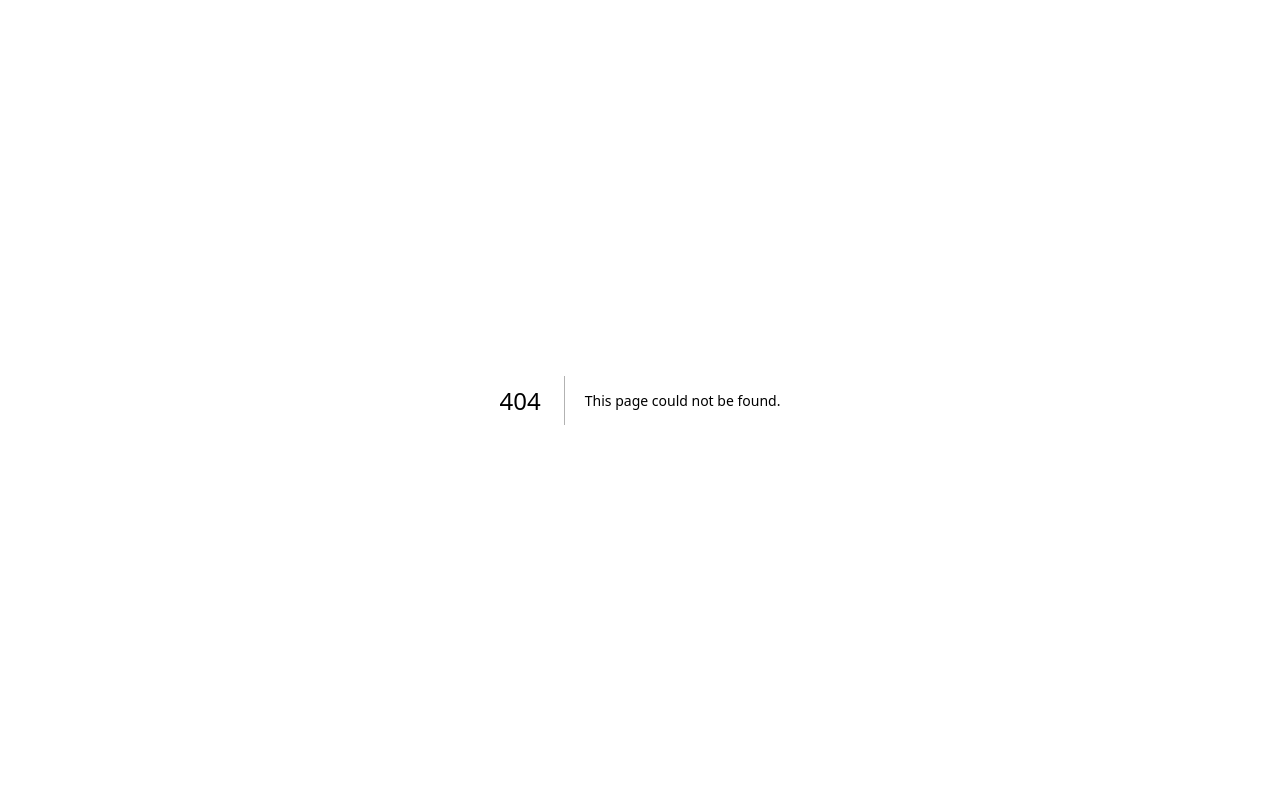
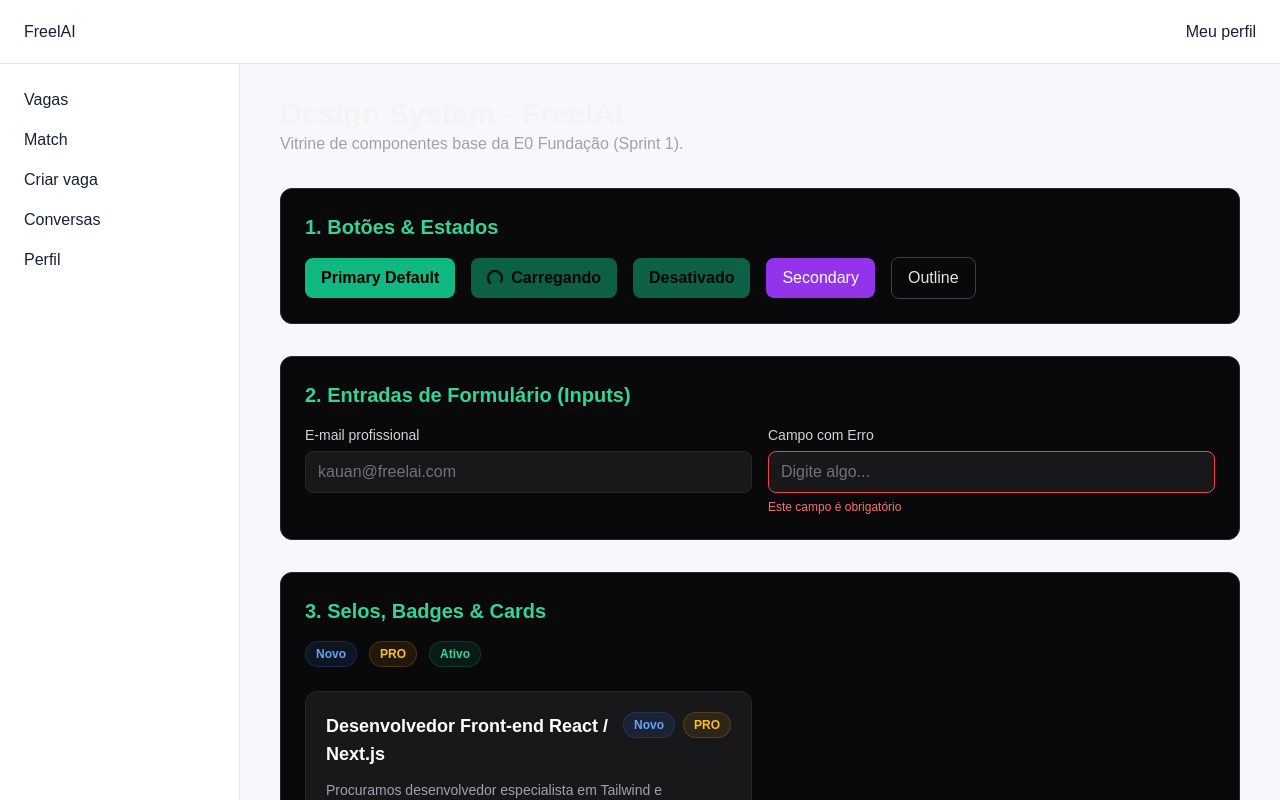
Before and after one commit to Pedro-Soares09/FreelAI-Front, a Next.js app: page /ds in a window 1280 px wide. Before the commit this address had no page. Shown: the top 800 px of the page. Built offline with nearby package versions, Linux system fonts and the light colour scheme.

Commit message:
feat: implementa design system

```diff
--- /dev/null
+++ b/src/app/(app)/ds/page.tsx
@@ -0,0 +1,53 @@
+'use client';
+import { Button } from '@/components/ui/button';
+import { Input } from '@/components/ui/input';
+import { JobCard } from '@/components/shared/job-card';
+import { Badge } from '@/components/shared/trust-seals';
+
+export default function DesignSystemPage() {
+  return (
+    <div className="p-8 max-w-5xl mx-auto flex flex-col gap-8 text-zinc-100">
+      <div>
+        <h1 className="text-3xl font-bold">Design System - FreelAI</h1>
+        <p className="text-zinc-400">Vitrine de componentes base da E0 Fundação (Sprint 1).</p>
+      </div>
+
+      <section className="flex flex-col gap-4 p-6 bg-zinc-950 rounded-xl border border-zinc-800">
+        <h2 className="text-xl font-semibold text-emerald-400">1. Botões & Estados</h2>
+        <div className="flex flex-wrap gap-4 items-center">
+          <Button variant="primary">Primary Default</Button>
+          <Button variant="primary" isLoading>Carregando</Button>
+          <Button variant="primary" disabled>Desativado</Button>
+          <Button variant="secondary">Secondary</Button>
+          <Button variant="outline">Outline</Button>
+        </div>
+      </section>
+
+      <section className="flex flex-col gap-4 p-6 bg-zinc-950 rounded-xl border border-zinc-800">
+        <h2 className="text-xl font-semibold text-emerald-400">2. Entradas de Formulário (Inputs)</h2>
+        <div className="grid grid-cols-1 md:grid-cols-2 gap-4">
+          <Input label="E-mail profissional" placeholder="kauan@freelai.com" />
+          <Input label="Campo com Erro" placeholder="Digite algo..." error="Este campo é obrigatório" />
+        </div>
+      </section>
+
+      <section className="flex flex-col gap-4 p-6 bg-zinc-950 rounded-xl border border-zinc-800">
+        <h2 className="text-xl font-semibold text-emerald-400">3. Selos, Badges & Cards</h2>
+        <div className="flex gap-3 mb-2">
+          <Badge type="novo" />
+          <Badge type="pro" />
+          <Badge type="estado" />
+        </div>
+        <div className="grid grid-cols-1 md:grid-cols-2 gap-4">
+          <JobCard
+            title="Desenvolvedor Front-end React / Next.js"
+            budget="R$ 3.500"
+            description="Procuramos desenvolvedor especialista em Tailwind e componentes modulares para dashboard."
+            isNew
+            isPro
+          />
+        </div>
+      </section>
+    </div>
+  );
+}
--- a/src/components/shared/job-card.tsx
+++ b/src/components/shared/job-card.tsx
@@ -1,16 +1,28 @@
-import Link from "next/link";
-import type { Job } from "@/types";
+import { Badge } from './trust-seals';
 
-export function JobCard({ job }: { job: Job }) {
+interface JobCardProps {
+  title: string;
+  budget: string;
+  description: string;
+  isPro?: boolean;
+  isNew?: boolean;
+}
+
+export const JobCard: React.FC<JobCardProps> = ({ title, budget, description, isPro, isNew }) => {
   return (
-    <article className="job-card">
-      <h2>
-        <Link href={`/vagas/${job.id}`}>{job.title}</Link>
-      </h2>
-      <p>{job.description}</p>
-      <p>
-        {job.category} · {job.budget}
-      </p>
-    </article>
+    <div className="p-5 rounded-xl bg-zinc-900 border border-zinc-800 hover:border-zinc-700 transition-all flex flex-col gap-3">
+      <div className="flex justify-between items-start">
+        <h3 className="text-lg font-semibold text-white">{title}</h3>
+        <div className="flex gap-2">
+          {isNew && <Badge type="novo" />}
+          {isPro && <Badge type="pro" />}
+        </div>
+      </div>
+      <p className="text-sm text-zinc-400 line-clamp-2">{description}</p>
+      <div className="flex justify-between items-center mt-2 pt-3 border-t border-zinc-800/60">
+        <span className="text-emerald-400 font-bold">{budget}</span>
+        <span className="text-xs text-zinc-500">Visualizar Vaga &rarr;</span>
+      </div>
+    </div>
   );
-}
+};
--- a/src/components/shared/trust-seals.tsx
+++ b/src/components/shared/trust-seals.tsx
@@ -1,8 +1,19 @@
-export function TrustSeals() {
+export const Badge = ({ type }: { type: 'novo' | 'pro' | 'estado' }) => {
+  const styles = {
+    novo: 'bg-blue-500/10 text-blue-400 border-blue-500/20',
+    pro: 'bg-amber-500/10 text-amber-400 border-amber-500/20',
+    estado: 'bg-emerald-500/10 text-emerald-400 border-emerald-500/20',
+  };
+
+  const labels = {
+    novo: 'Novo',
+    pro: 'PRO',
+    estado: 'Ativo'
+  };
+
   return (
-    <ul className="trust-seals" aria-label="Compromissos da plataforma">
-      <li>Perfis verificados</li>
-      <li>Pagamentos protegidos</li>
-    </ul>
+    <span className={`text-xs px-2.5 py-1 rounded-full border font-semibold ${styles[type]}`}>
+      {labels[type]}
+    </span>
   );
-}
+};
--- /dev/null
+++ b/src/components/ui/button.tsx
@@ -0,0 +1,37 @@
+import React from 'react';
+
+interface ButtonProps extends React.ButtonHTMLAttributes<HTMLButtonElement> {
+  variant?: 'primary' | 'secondary' | 'outline' | 'ghost';
+  isLoading?: boolean;
+}
+
+export const Button: React.FC<ButtonProps> = ({
+  children,
+  variant = 'primary',
+  isLoading = false,
+  disabled,
+  className = '',
+  ...props
+}) => {
+  const baseStyles = 'px-4 py-2 rounded-lg font-medium transition-all flex items-center justify-center gap-2 disabled:opacity-50 disabled:cursor-not-allowed';
+
+  const variants = {
+    primary: 'bg-emerald-500 hover:bg-emerald-600 text-black font-semibold',
+    secondary: 'bg-purple-600 hover:bg-purple-700 text-white',
+    outline: 'border border-zinc-700 hover:bg-zinc-800 text-zinc-200',
+    ghost: 'hover:bg-zinc-800 text-zinc-300'
+  };
+
+  return (
+    <button
+      disabled={disabled || isLoading}
+      className={`${baseStyles} ${variants[variant]} ${className}`}
+      {...props}
+    >
+      {isLoading ? (
+        <span className="w-4 h-4 border-2 border-current border-t-transparent rounded-full animate-spin" />
+      ) : null}
+      {children}
+    </button>
+  );
+};
--- /dev/null
+++ b/src/components/ui/input.tsx
@@ -0,0 +1,21 @@
+import React from 'react';
+
+interface InputProps extends React.InputHTMLAttributes<HTMLInputElement> {
+  label?: string;
+  error?: string;
+}
+
+export const Input: React.FC<InputProps> = ({ label, error, className = '', ...props }) => {
+  return (
+    <div className="flex flex-col gap-1.5 w-full">
+      {label && <label className="text-sm font-medium text-zinc-300">{label}</label>}
+      <input
+        className={`px-3 py-2 rounded-lg bg-zinc-900 border text-zinc-100 placeholder-zinc-500 focus:outline-none focus:ring-2 transition-all ${
+          error ? 'border-red-500 focus:ring-red-500/20' : 'border-zinc-800 focus:border-emerald-500 focus:ring-emerald-500/20'
+        } ${className}`}
+        {...props}
+      />
+      {error && <span className="text-xs text-red-400">{error}</span>}
+    </div>
+  );
+};
--- a/src/theme/tokens.ts
+++ b/src/theme/tokens.ts
@@ -1,11 +1,20 @@
 export const themeTokens = {
   colors: {
-    primary: "#4f46e5",
-    text: "#172033",
-    background: "#f7f8fb",
-    surface: "#ffffff",
-  },
-  radius: {
-    card: "0.75rem",
-  },
-} as const;
+    dark: {
+      background: '#0a0a0c',
+      surface: '#121216',
+      primary: '#00ff66',
+      text: '#f3f4f6',
+      muted: '#9ca3af',
+      border: '#27272a',
+    },
+    light: {
+      background: '#f8fafc',
+      surface: '#ffffff',
+      primary: '#7c3aed',
+      text: '#0f172a',
+      muted: '#64748b',
+      border: '#e2e8f0',
+    }
+  }
+};
```
